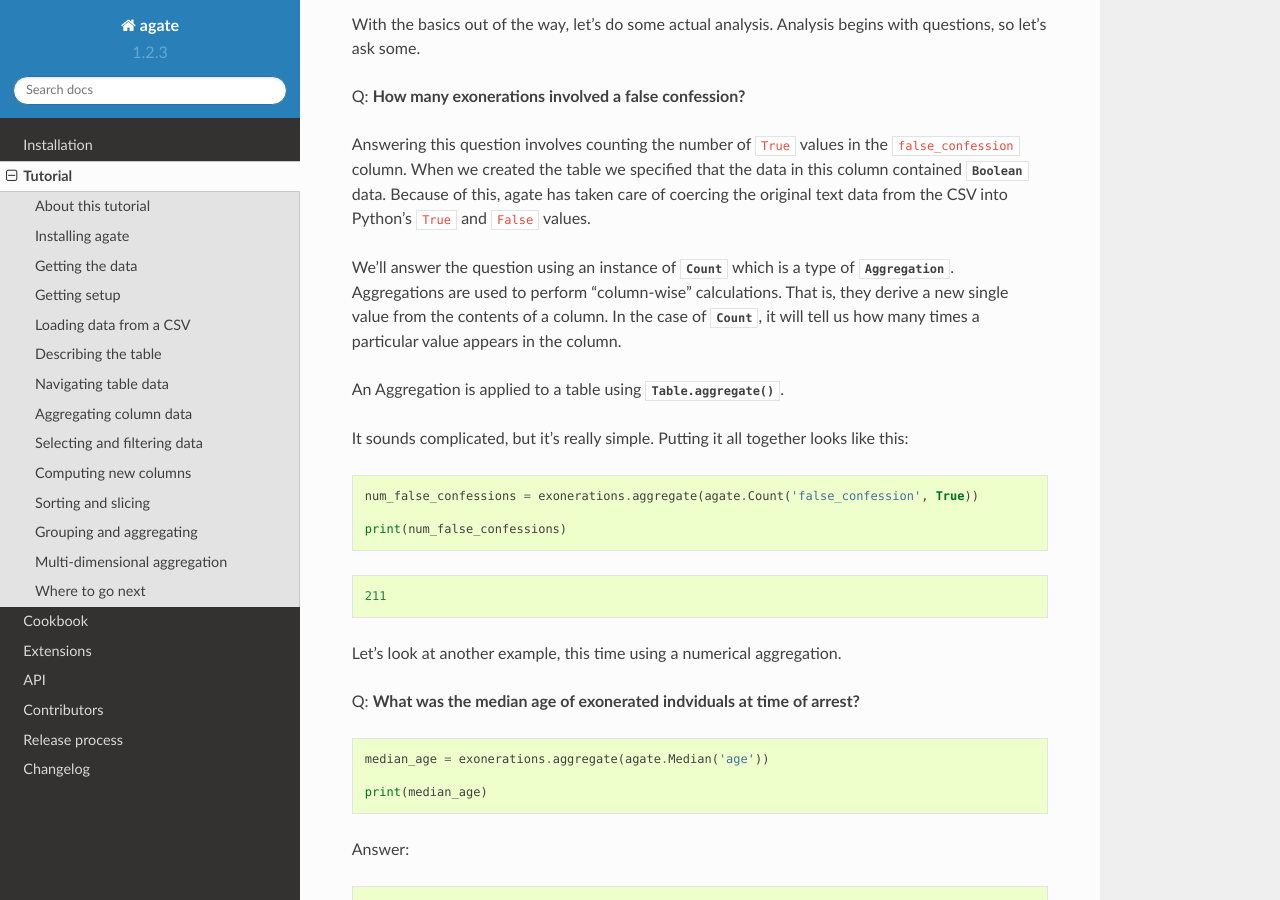
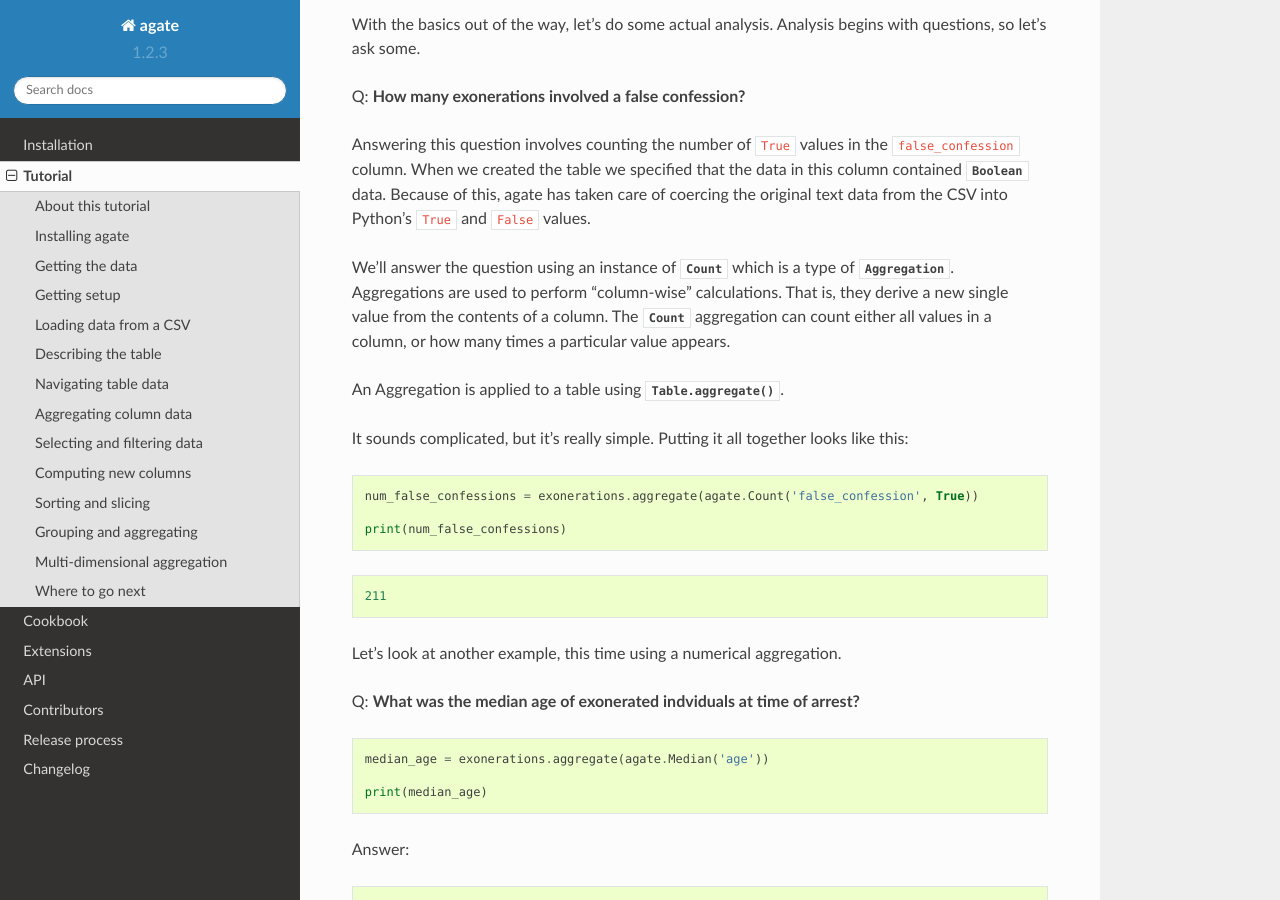
Before and after one commit to wireservice/agate, a Sphinx documentation site: the page built from docs/tutorial.rst, in a window 1280 px wide and 900 px high, scrolled down 4674 px. Built offline with Sphinx 7.4.7 and the Read the Docs theme 2.0.0, drawn with Linux system fonts in a browser that asks for light colours; pages that are not in the unit, such as notebooks, are missing from menus; some of the changed text lies outside the part shown.

Commit message:
Remove the Length aggregation. Closes #520.

```diff
--- a/CHANGELOG.rst
+++ b/CHANGELOG.rst
@@ -1,6 +1,8 @@
 1.2.3
 -----
 
+* :class:`.Count` can now count non-null values in a column.
+* Removed :class:`.Length`. :class:`.Count` now works without any arguments. (#520)
 * :meth:`.Table.pivot` implemented. (#495)
 * :meth:`.Table.denormalize` implemented. (#493)
 * Added ``columns`` argument to :meth:`Table.join`. (#479)
--- a/docs/cookbook/excel.rst
+++ b/docs/cookbook/excel.rst
@@ -99,7 +99,7 @@
 
     jobs = employees.group_by('job_title')
     summary = jobs.aggregate([
-        ('employee_count', agate.Length())
+        ('employee_count', agate.Count())
         ('salary_mean', agate.Mean('salary')),
         ('salary_median', agate.Median('salary'))
     ])
--- a/docs/cookbook/sql.rst
+++ b/docs/cookbook/sql.rst
@@ -152,7 +152,7 @@
 
     doctors = patients.group_by('doctor')
     patient_ages = doctors.aggregate([
-        ('patient_count', agate.Length())
+        ('patient_count', agate.Count())
         ('age_mean', agate.Mean('age')),
         ('age_median', agate.Median('age'))
     ])
--- a/docs/cookbook/statistics.rst
+++ b/docs/cookbook/statistics.rst
@@ -40,7 +40,7 @@
 
     doctors = patients.group_by('doctor')
     patient_ages = doctors.aggregate([
-        ('patient_count', agate.Length())
+        ('patient_count', agate.Count())
         ('age_mean', agate.Mean('age')),
         ('age_median', agate.Median('age'))
     ])
--- a/docs/cookbook/transform.rst
+++ b/docs/cookbook/transform.rst
@@ -91,7 +91,7 @@
 Pivot to sum
 ============
 
-The default pivot aggregation is :class:`.Length` but you can also supply other operations. For example, to aggregate each group by :class:`.Sum` of their ages:
+The default pivot aggregation is :class:`.Count` but you can also supply other operations. For example, to aggregate each group by :class:`.Sum` of their ages:
 
 .. code-block:: python
 
--- a/docs/tutorial.rst
+++ b/docs/tutorial.rst
@@ -194,7 +194,7 @@
 
 Answering this question involves counting the number of ``True`` values in the ``false_confession`` column. When we created the table we specified that the data in this column contained :class:`.Boolean` data. Because of this, agate has taken care of coercing the original text data from the CSV into Python's ``True`` and ``False`` values.
 
-We'll answer the question using an instance of :class:`.Count` which is a type of :class:`.Aggregation`. Aggregations are used to perform "column-wise" calculations. That is, they derive a new single value from the contents of a column. In the case of :class:`.Count`, it will tell us how many times a particular value appears in the column.
+We'll answer the question using an instance of :class:`.Count` which is a type of :class:`.Aggregation`. Aggregations are used to perform "column-wise" calculations. That is, they derive a new single value from the contents of a column. The :class:`.Count` aggregation can count either all values in a column, or how many times a particular value appears.
 
 An Aggregation is applied to a table using :meth:`.Table.aggregate`.
 
@@ -433,12 +433,12 @@
 
 This takes our original :class:`.Table` and groups it into a :class:`.TableSet`, which contains one table per county. As mentioned much earlier in this tutorial, TableSets are instances of :class:`.MappedSequence`. That means they work very much like :class:`.Column` and :class:`.Row`.
 
-Now we need to aggregate the total for each state. This works in a very similar way to how it did when we were aggregating columns of a single table, except that we'll use the :class:`.Length` aggregation to count the total number of values in the table.
+Now we need to aggregate the total for each state. This works in a very similar way to how it did when we were aggregating columns of a single table, except that we'll use the :class:`.Count` aggregation to count the total number of rows in each group.
 
 .. code-block:: python
 
     state_totals = by_state.aggregate([
-        ('count', agate.Length())
+        ('count', agate.Count())
     ])
 
     sorted_totals = state_totals.order_by('count', reverse=True)
@@ -473,7 +473,7 @@
     state_totals = with_years_in_prison.group_by('state')
 
     medians = state_totals.aggregate([
-        ('count', agate.Length()),
+        ('count', agate.Count()),
         ('median_years_in_prison', agate.Median('years_in_prison'))
     ])
 
@@ -527,7 +527,7 @@
 
     # Aggregate medians for each group
     medians = race_and_age_groups.aggregate([
-        ('count', agate.Length()),
+        ('count', agate.Count()),
         ('median_years_in_prison', agate.Median('years_in_prison'))
     ])
 
```
Also changed, not shown: 6 other files.
